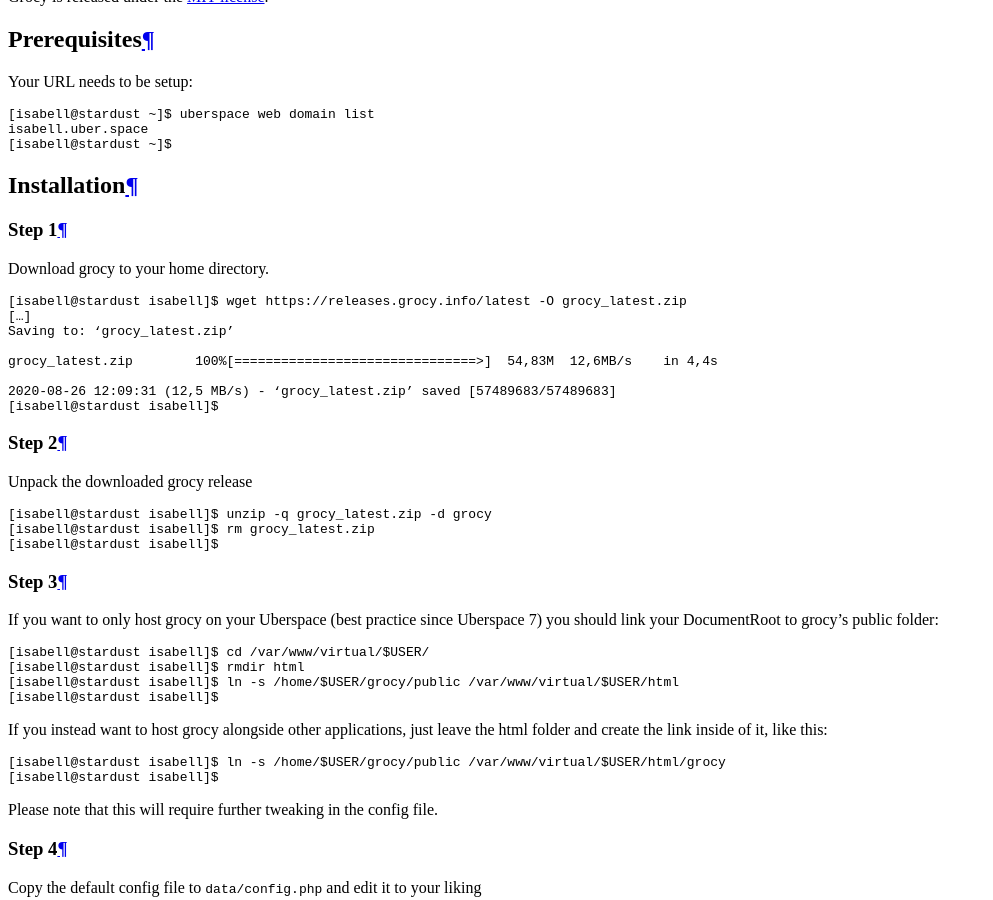
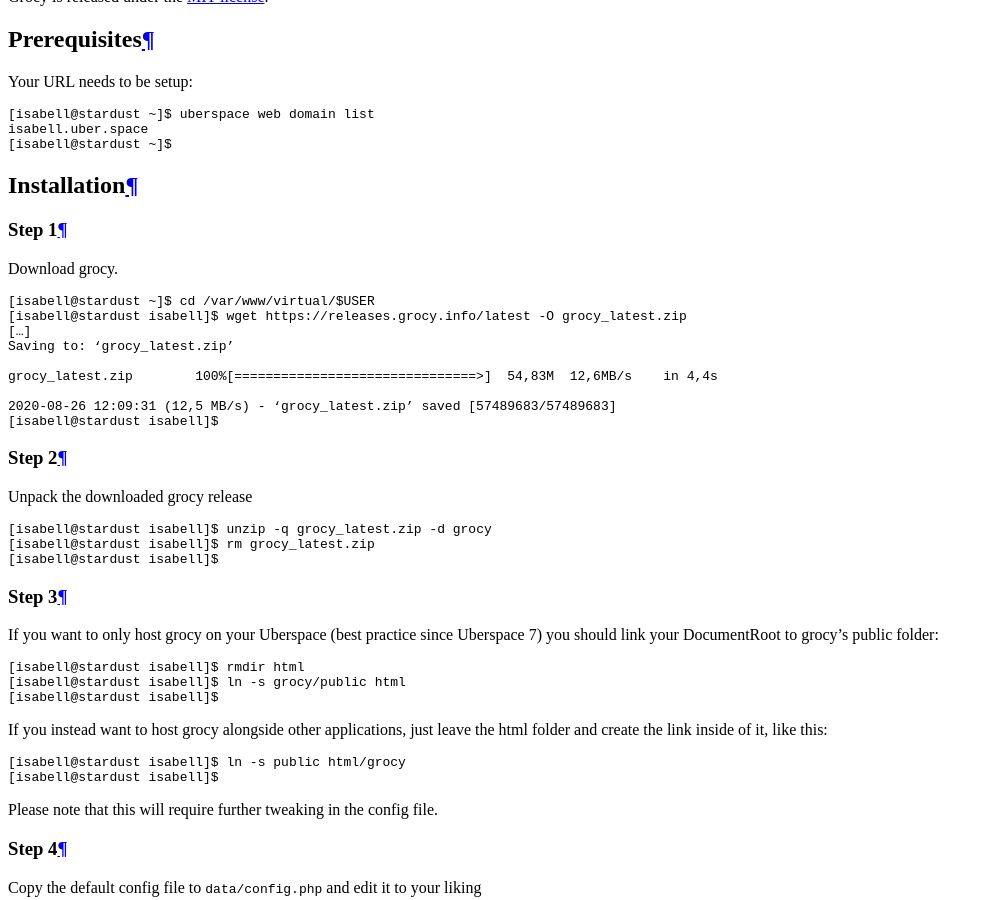
Before and after one commit to Uberspace/lab, a Sphinx documentation site: the page built from source/guide_grocy.rst, in a window 1280 px wide and 900 px high, scrolled down 3753 px. Shown: the whole window, without its empty margins (0-993 px from the left). Built offline with Sphinx 7.4.7 and the Read the Docs theme 2.0.0, drawn with Linux system fonts in a browser that asks for light colours.

Commit message:
[grocy] install into /var/www/.. because /home is off-limits for PHP

```diff
--- a/source/guide_grocy.rst
+++ b/source/guide_grocy.rst
@@ -41,10 +41,11 @@
 Step 1
 -----
 
-Download grocy to your home directory.
+Download grocy.
 
 ::
 
+ [isabell@stardust ~]$ cd /var/www/virtual/$USER
  [isabell@stardust isabell]$ wget https://releases.grocy.info/latest -O grocy_latest.zip
  […]
  Saving to: ‘grocy_latest.zip’
@@ -74,16 +75,15 @@
 
 ::
 
- [isabell@stardust isabell]$ cd /var/www/virtual/$USER/
  [isabell@stardust isabell]$ rmdir html
- [isabell@stardust isabell]$ ln -s /home/$USER/grocy/public /var/www/virtual/$USER/html
+ [isabell@stardust isabell]$ ln -s grocy/public html
  [isabell@stardust isabell]$
 
 If you instead want to host grocy alongside other applications, just leave the html folder and create the link inside of it, like this:
 
 ::
 
- [isabell@stardust isabell]$ ln -s /home/$USER/grocy/public /var/www/virtual/$USER/html/grocy
+ [isabell@stardust isabell]$ ln -s public html/grocy
  [isabell@stardust isabell]$
 
 Please note that this will require further tweaking in the config file.
```
